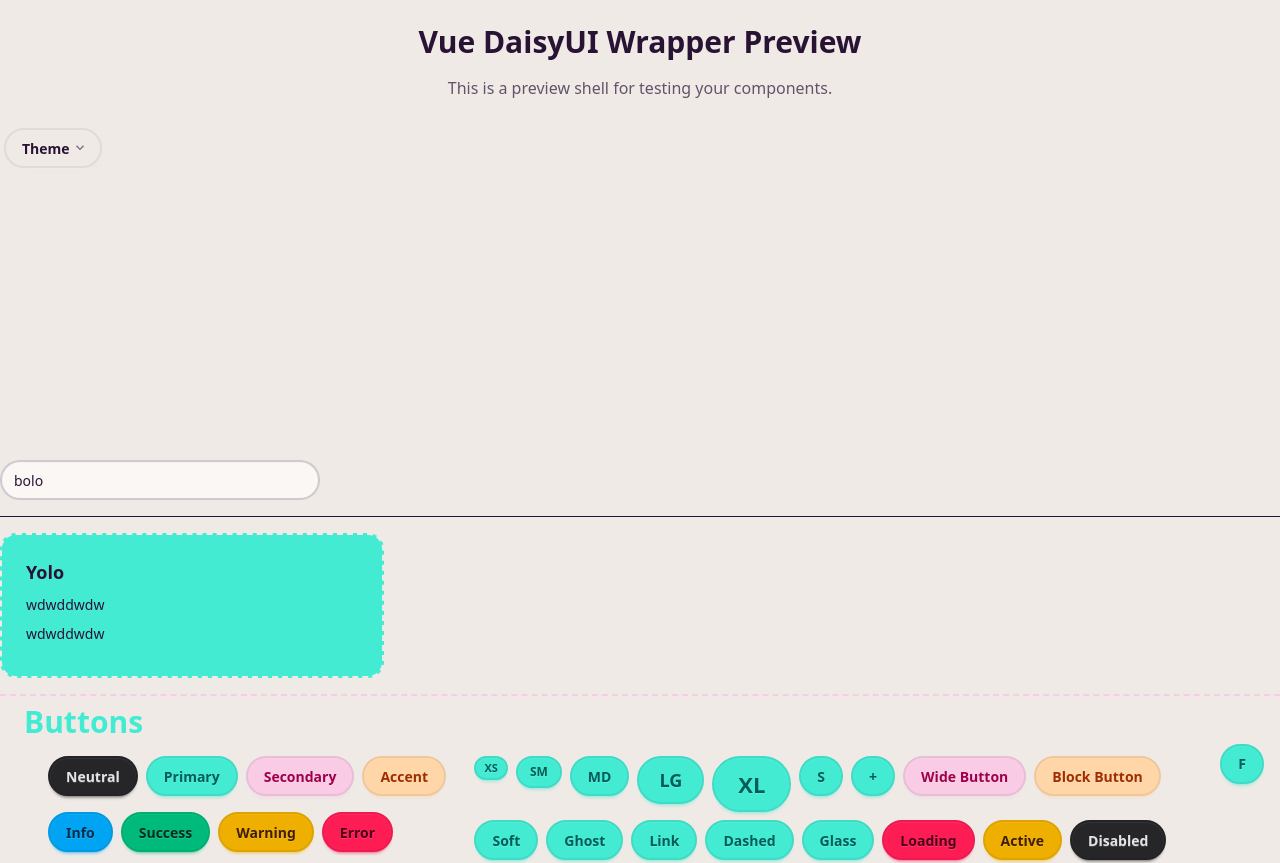
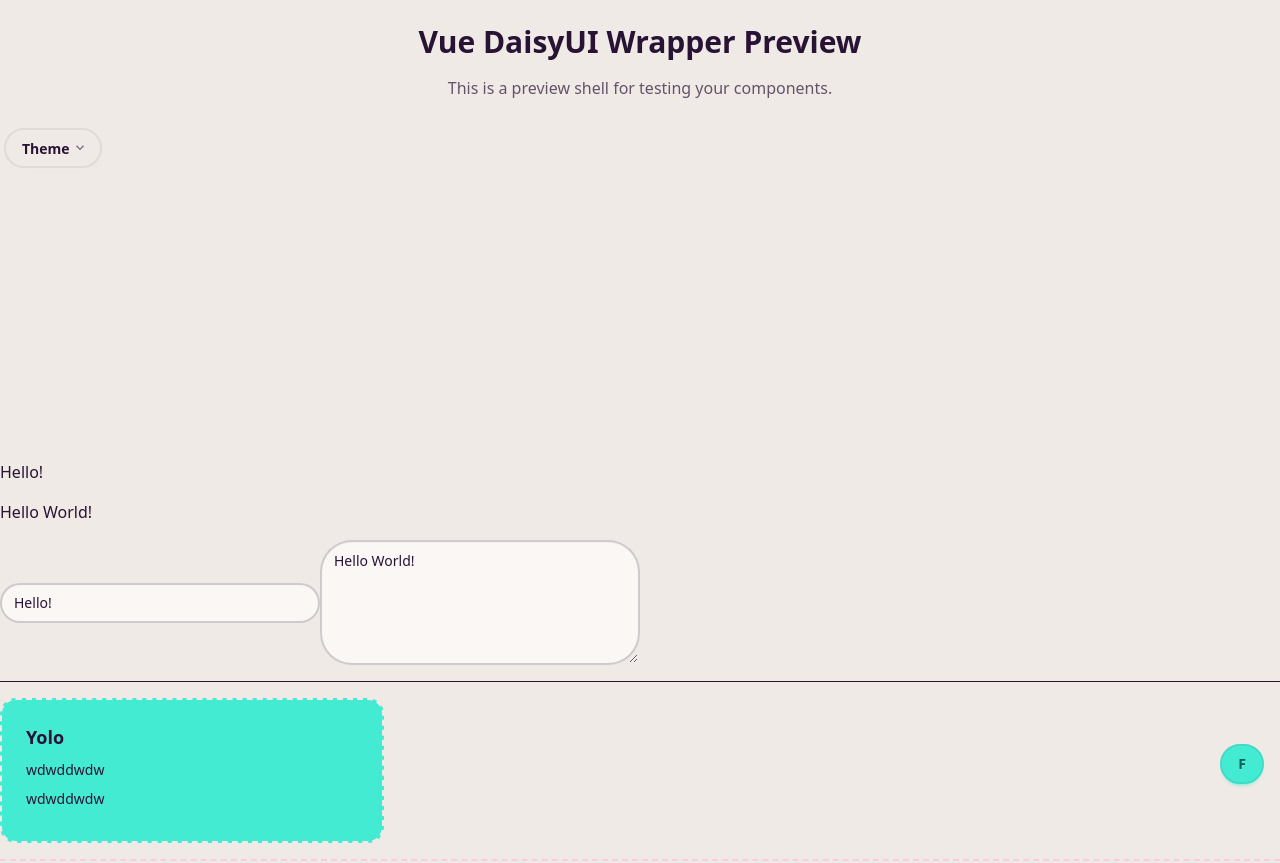
Before and after one commit to BenLehr/DaiVee, a Vue app: page / in a window 1280 px wide. Shown: the top 863 px of the page. Built offline with nearby package versions, Linux system fonts and the light colour scheme.

Commit message:
TRIA2250230-29 | Enhance input handling and add form previews
Added $attrs binding in Input.vue for better attribute passing. Introduced ExampleForm and TextInput components for form preview and modeling. Cleaned up Fab.vue by removing unnecessary lines for improved readability.

```diff
--- a/src/components/textarea/Textarea.vue
+++ b/src/components/textarea/Textarea.vue
@@ -1,37 +1,22 @@
 <script setup lang="ts">
 import {type TextareaVariantProps, textareaVariants} from '.';
 import {HTMLAttributes} from 'vue';
-import {useVariantClasses} from '../../composables/useVariantClasses';
+import {useVariantClasses} from '@/composables/useVariantClasses';
 
-type Props = {
+const props = defineProps<{
     size?: TextareaVariantProps['size'];
     color?: TextareaVariantProps['color'];
     style?: TextareaVariantProps['style'];
+    class?: HTMLAttributes['class'];
+}>();
 
-    class?: HTMLAttributes['class'];
-
-    name?: string;
-    rows?: number;
-    placeholder?: string;
-    isDisabled?: boolean;
-};
-
-const props = withDefaults(defineProps<Props>(), {rows: 4});
-const value = defineModel<string>()
 
 const textareaClasses = useVariantClasses(textareaVariants, props);
 
-const onInput = (e: Event) => {
-    value.value = (e.target as HTMLTextAreaElement).value;
-};
 </script>
 
 <template>
     <textarea :class="textareaClasses"
-              :placeholder="placeholder"
-              :disabled="isDisabled"
-              :rows="rows"
-              :value="modelValue"
-              @input="onInput"
+              v-bind="$attrs"
     />
 </template>
--- a/src/previews/ExampleForm.vue
+++ b/src/previews/ExampleForm.vue
@@ -2,15 +2,21 @@
 
 import TextInput from "@/previews/TextInput.vue";
 import {ref} from "vue";
+import Textarea from "@/previews/Textarea.vue";
 
-const yolo = ref('bolo')
+const textInputContent = ref('Hello!')
+const textareaContent = ref('Hello World!')
 
 </script>
 
 <template>
 
+    <h1 v-html="textInputContent"></h1>
+    <p v-html="textareaContent"></p>
+
     <form>
-        <TextInput v-model="yolo" ></TextInput>
+        <TextInput v-model="textInputContent" ></TextInput>
+        <Textarea v-model="textareaContent" :rows="5" ></Textarea>
     </form>
 
 </template>
--- a/src/previews/TextInput.vue
+++ b/src/previews/TextInput.vue
@@ -4,7 +4,7 @@
 
 import { useAttrs } from 'vue'
 
-const props = defineProps<{
+defineProps<{
     modelValue: string,
     readonly?: boolean
 }>();
--- /dev/null
+++ b/src/previews/Textarea.vue
@@ -0,0 +1,45 @@
+<script setup lang="ts">
+
+import {Input} from "@/components/input";
+
+import {HTMLAttributes, useAttrs} from 'vue'
+import type {TextareaVariantProps} from "@/components/textarea";
+import Textarea from "@/components/textarea/Textarea.vue";
+
+defineProps<{
+    readonly?: boolean
+    modelValue: string,
+    name?: string;
+    rows?: number;
+    placeholder?: string;
+    isDisabled?: boolean;
+}>();
+
+const emit = defineEmits<{
+    'update:modelValue': [value: string]
+}>();
+
+const attrs = useAttrs();
+const onInput = (event: Event) => {
+    const target = event.target as HTMLInputElement;
+    emit('update:modelValue', target.value);
+}
+
+</script>
+
+<template>
+    <Textarea
+        v-bind="attrs"
+        :value="modelValue"
+        @input="onInput"
+        :rows="rows"
+        :name="name"
+        :placeholder="placeholder"
+        :isDisabled="isDisabled"
+        class="outline-secondary"
+    ></Textarea>
+</template>
+
+<style scoped>
+
+</style>
```
